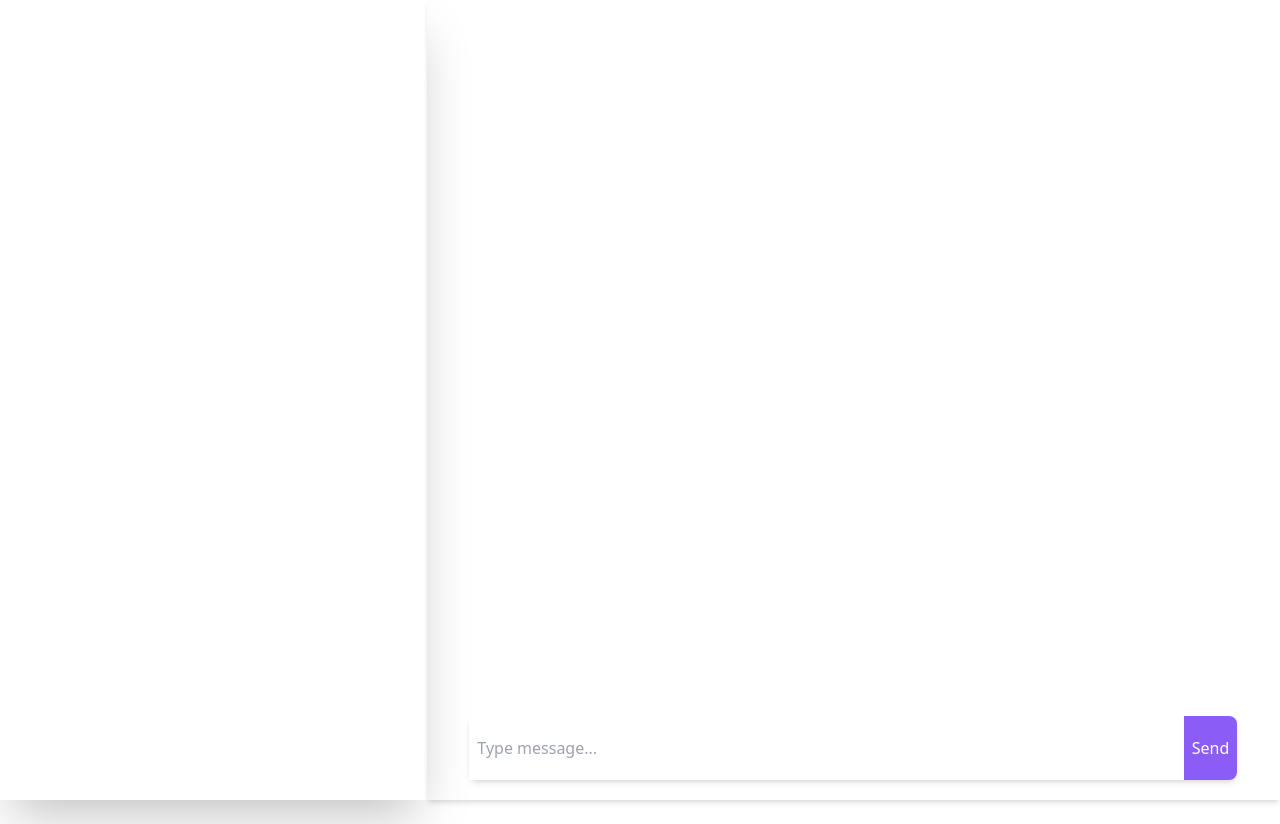
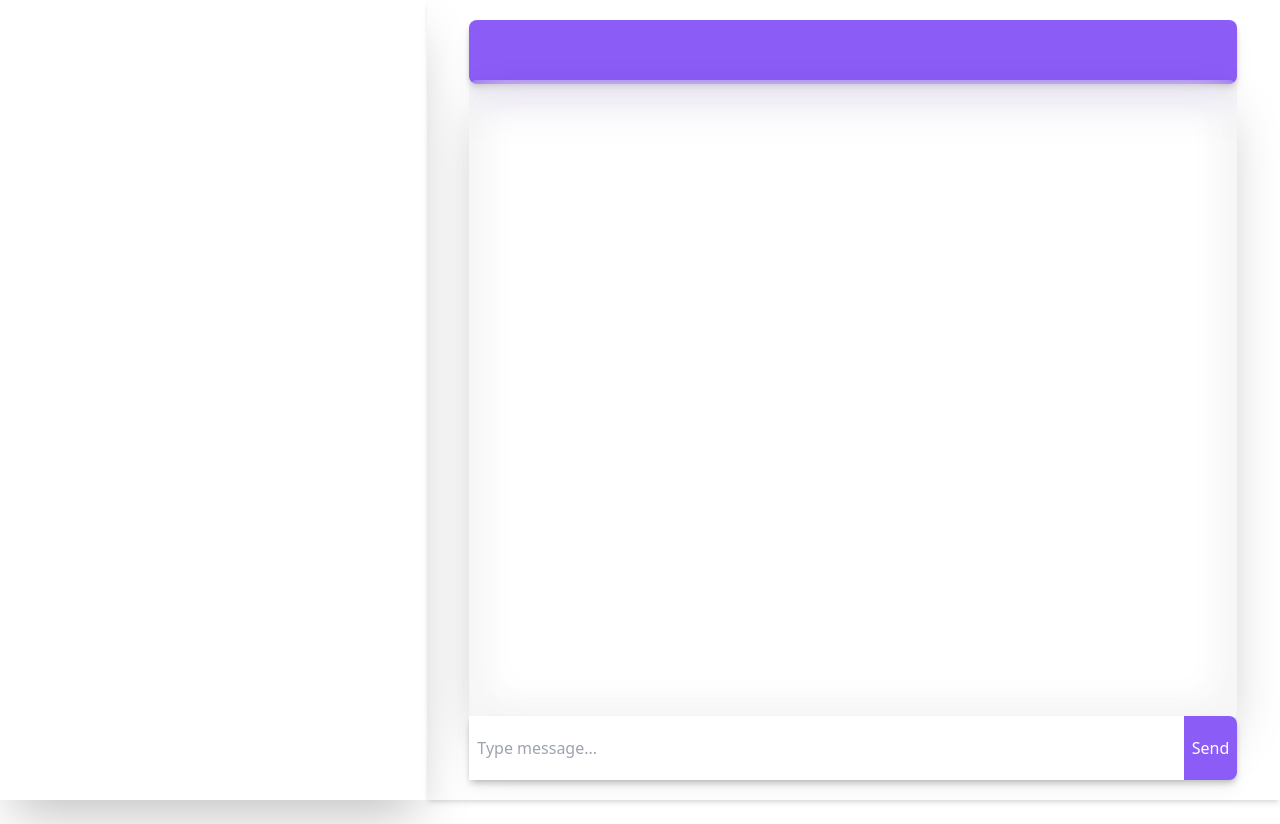
Before and after one commit to WickTheThird/ChitChat, a React (Create React App) app in the folder chitfront/: page /home in a window 1280 px wide. Built offline with nearby package versions, Linux system fonts and the light colour scheme.

Commit message:
I have added the ContactName and the Message body UI, now its time to work with the contacts, but before that we will have to work something out on the backend

```diff
--- a/chitfront/src/components/home.jsx
+++ b/chitfront/src/components/home.jsx
@@ -147,21 +147,21 @@ function Home() {
 
 
                 {/* Contact Box/ Profile */}
-                    <div className=''>
+                    <div className='flex justify-center absolute top-5 right-auto w-3/5 h-16 bg-violet-500 text-white rounded-lg shadow-md backdrop-blur-xl drop-shadow-lg'>
 
                     </div>
                 {/* Contact Box/ Profile */}
 
 
                 {/* The messages */}
-                     <div className=''>
+                    <div className='flex justify-center absolute h-4/5 w-3/5 text-white shadow-2xl bg-silver rounded-lg bg-opacity-50 backdrop-blur-xl drop-shadow-lg'>
 
                     </div>
                 {/* The messages */}
 
 
                 {/* The texting box  */}
-                <div className="flex justify-center absolute bottom-5 right-auto w-3/5 h-16 bg-violet-500 text-white rounded-lg shadow-md">
+                <div className="flex justify-center absolute bottom-5 right-auto w-3/5 h-16 bg-violet-500 text-white rounded-lg shadow-md backdrop-blur-xl drop-shadow-lg">
                     <form method="POST" action="none" className="flex-grow flex">
                         <input type="text" htmlFor="messaging" placeholder="Type message..." className="flex-grow p-2 text-black"/>
                     </form>
```
